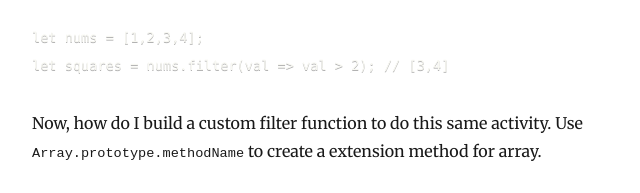
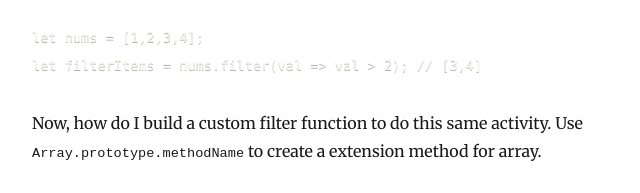
Before and after one commit to melwinalm/my-gatsby-blog, a Gatsby site: page /creating-a-polyfill-for-filter-method/ in a window 1280 px wide. Shown: the part 329-522 px from the top of the page, 293-933 px from the left. Built offline with nearby package versions, Linux system fonts and the light colour scheme; Gatsby itself is replaced by a stand-in of ours; some packages are replaced by stand-ins of ours; code samples lack their colours.

Commit message:
Update index.md

````diff
--- a/content/blog/creating-a-polyfill-for-filter-method/index.md
+++ b/content/blog/creating-a-polyfill-for-filter-method/index.md
@@ -9,7 +9,7 @@ What is a `filter` method used for? It loops through an array of items and retur
 
 ```javascript
 let nums = [1,2,3,4];
-let squares = nums.filter(val => val > 2); // [3,4]
+let filterItems = nums.filter(val => val > 2); // [3,4]
 ```
 
 Now, how do I build a custom filter function to do this same activity. Use `Array.prototype.methodName` to create a extension method for array.
````
